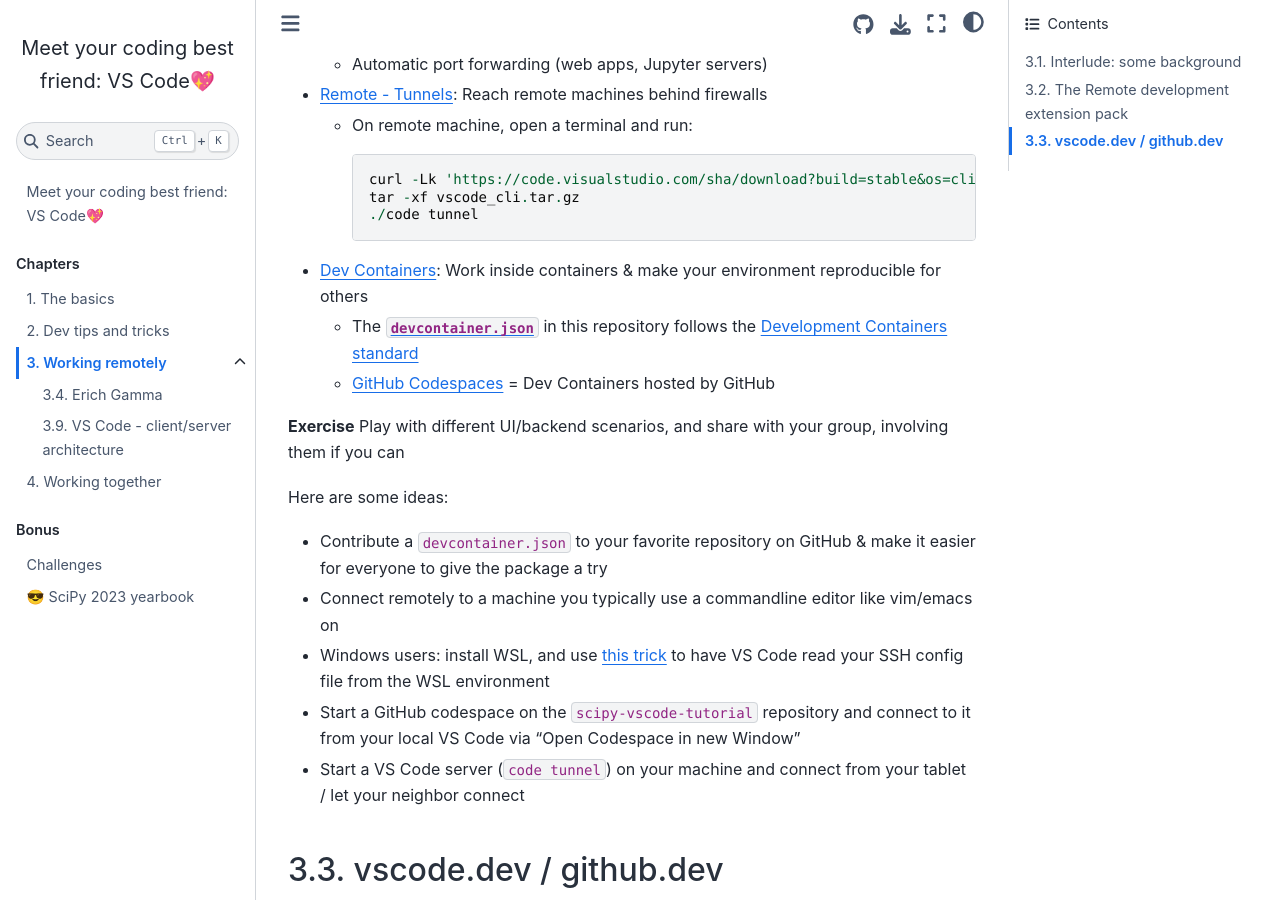
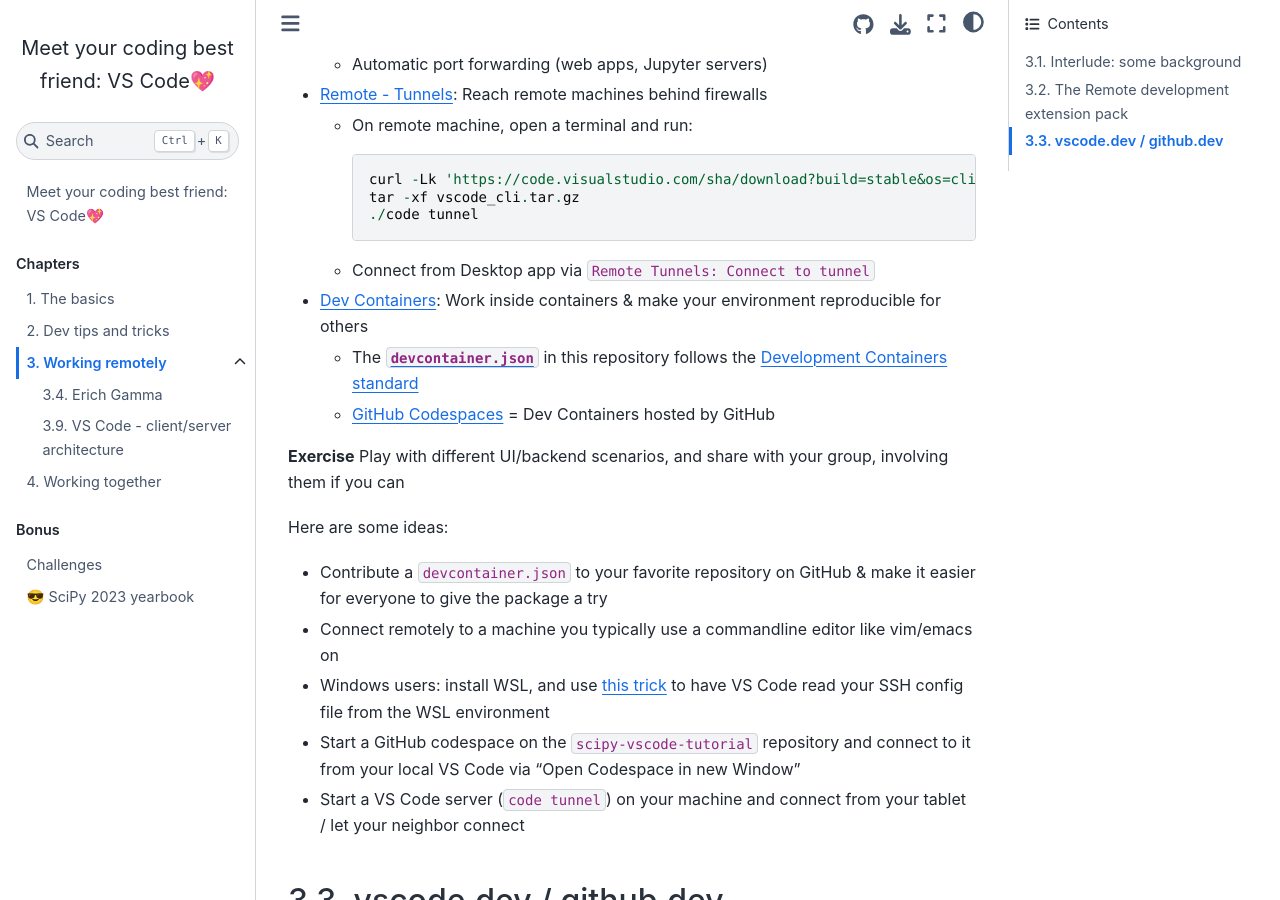
Before and after one commit to crazy4pi314/scipy-vscode-tutorial, a Jupyter Book: the page built from 3-remote.md, in a window 1280 px wide and 900 px high, scrolled down 605 px. Built offline with Jupyter Book 1.0.4 settings and Sphinx 7.4.7 and the Sphinx Book theme 1.1.4, drawn with Linux system fonts in a browser that asks for light colours.

Commit message:
add command

````diff
--- a/3-remote.md
+++ b/3-remote.md
@@ -21,6 +21,7 @@
     tar -xf vscode_cli.tar.gz
     ./code tunnel
     ```
+  - Connect from Desktop app via `Remote Tunnels: Connect to tunnel`
 - [Dev Containers](https://marketplace.visualstudio.com/items?itemName=ms-vscode-remote.remote-containers): Work inside containers & make your environment reproducible for others
   - The [`devcontainer.json`](.devcontainer/devcontainer.json) in this repository follows the [Development Containers standard](https://containers.dev/)
   - [GitHub Codespaces](https://github.com/features/codespaces) = Dev Containers hosted by GitHub
````
